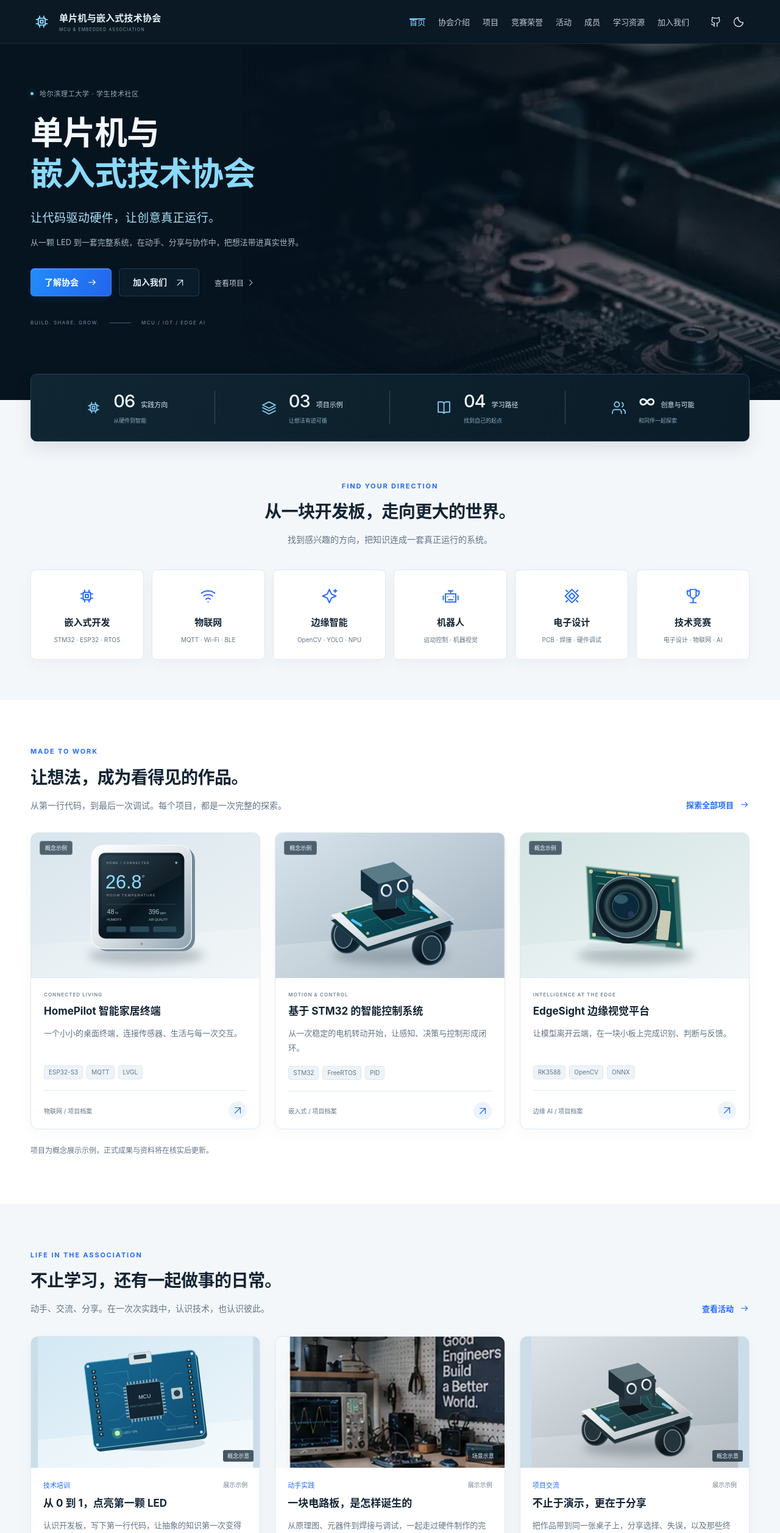
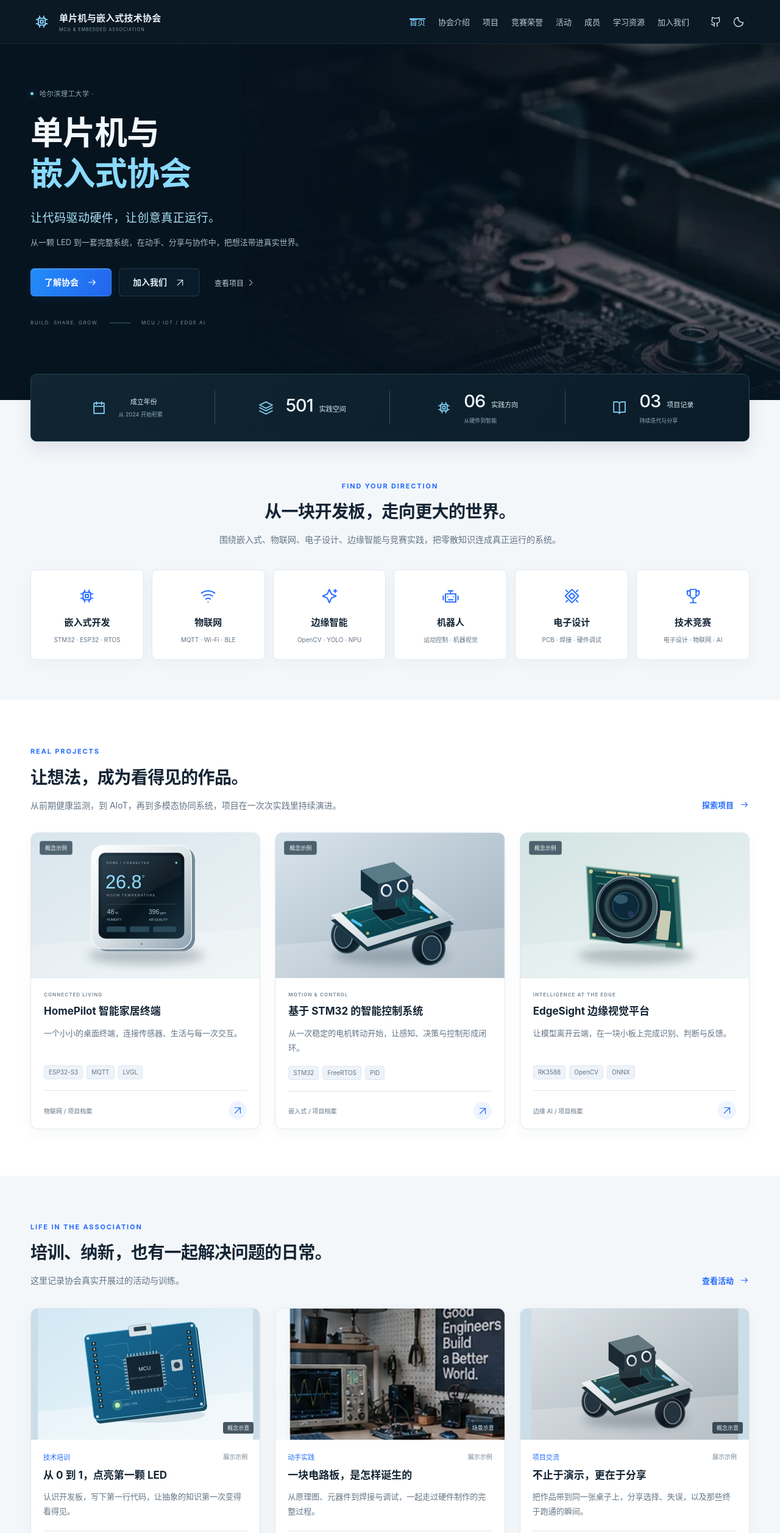
Before and after one commit to wante30/embedded-association-site, a React (Vite) app: page / in a window 1280 px wide. Shown: the top 2514 px of the page at 61% size. Built offline with nearby package versions, Linux system fonts and the light colour scheme.

Commit message:
content: replace homepage preview copy with real association information

```diff
--- a/src/pages/Home.tsx
+++ b/src/pages/Home.tsx
@@ -1,13 +1,13 @@
-import { site, projects, activities, directions, learningPaths } from '../content';
+import { site, projects, activities, directions } from '../content';
 import { Link } from '../lib/router';
 import { Icon } from '../components/Icon';
 import { ProjectCard, ActivityCard } from '../components/Cards';
 import { Directions, JoinBanner, SectionTitle } from '../components/UI';
 export default function Home() { return <>
-  <section className="home-hero"><div className="hero-photo" role="img" aria-label="电路板视觉示意"/><div className="hero-vignette"/><div className="container hero-content"><span className="hero-eyebrow"><i/>{site.school} · 学生技术社区</span><h1>单片机与<br/><span>嵌入式技术协会</span></h1><p className="hero-tagline">{site.tagline}</p><p className="hero-description">{site.description}</p><div className="hero-actions"><Link to="/about" className="button button--primary">了解协会<Icon name="arrow" size={18}/></Link><Link to="/join" className="button button--glass">加入我们<Icon name="diagonal" size={17}/></Link><Link to="/projects" className="hero-text-link">查看项目<Icon name="chevron" size={15}/></Link></div><div className="hero-signature"><span>BUILD. SHARE. GROW.</span><div/><span>MCU / IOT / EDGE AI</span></div></div></section>
-  <div className="container stats-wrap"><section className="stats-bar" aria-label="网站内容概览">{[{ icon: 'cpu', value: String(directions.length).padStart(2,'0'), title: '实践方向', text: '从硬件到智能' }, { icon: 'layers', value: String(projects.length).padStart(2,'0'), title: '项目示例', text: '让想法有迹可循' }, { icon: 'book', value: String(learningPaths.length).padStart(2,'0'), title: '学习路径', text: '找到自己的起点' }, { icon: 'users', value: '∞', title: '创意与可能', text: '和同伴一起探索' }].map(s => <div className="stat" key={s.title}><Icon name={s.icon} size={25}/><div><strong>{s.value}</strong><span>{s.title}</span><small>{s.text}</small></div></div>)}</section></div>
-  <section className="section home-directions"><div className="container"><SectionTitle centered eyebrow="FIND YOUR DIRECTION" title="从一块开发板，走向更大的世界。" description="找到感兴趣的方向，把知识连成一套真正运行的系统。"/><Directions compact/></div></section>
-  <section className="section section--white"><div className="container"><SectionTitle eyebrow="MADE TO WORK" title="让想法，成为看得见的作品。" description="从第一行代码，到最后一次调试。每个项目，都是一次完整的探索。" to="/projects" action="探索全部项目"/><div className="project-grid">{projects.map(p => <ProjectCard key={p.id} project={p}/>)}</div><p className="quiet-note">项目为概念展示示例，正式成果与资料将在核实后更新。</p></div></section>
-  <section className="section"><div className="container"><SectionTitle eyebrow="LIFE IN THE ASSOCIATION" title="不止学习，还有一起做事的日常。" description="动手、交流、分享。在一次次实践中，认识技术，也认识彼此。" to="/activities" action="查看活动"/><div className="activity-grid">{activities.map(a => <ActivityCard key={a.id} activity={a}/>)}</div></div></section>
+  <section className="home-hero"><div className="hero-photo" role="img" aria-label="嵌入式电路板视觉背景"/><div className="hero-vignette"/><div className="container hero-content"><span className="hero-eyebrow"><i/>{site.school} · {site.college}</span><h1>单片机与<br/><span>嵌入式协会</span></h1><p className="hero-tagline">{site.tagline}</p><p className="hero-description">{site.description}</p><div className="hero-actions"><Link to="/about" className="button button--primary">了解协会<Icon name="arrow" size={18}/></Link><Link to="/join" className="button button--glass">加入我们<Icon name="diagonal" size={17}/></Link><Link to="/projects" className="hero-text-link">查看项目<Icon name="chevron" size={15}/></Link></div><div className="hero-signature"><span>BUILD. SHARE. GROW.</span><div/><span>MCU / IOT / EDGE AI</span></div></div></section>
+  <div className="container stats-wrap"><section className="stats-bar" aria-label="协会概览">{[{ icon: 'calendar', value: site.founded, title: '成立年份', text: '从 2024 开始积累' }, { icon: 'layers', value: '501', title: '实践空间', text: site.location }, { icon: 'cpu', value: String(directions.length).padStart(2,'0'), title: '实践方向', text: '从硬件到智能' }, { icon: 'book', value: String(projects.length).padStart(2,'0'), title: '项目记录', text: '持续迭代与分享' }].map(s => <div className="stat" key={s.title}><Icon name={s.icon} size={25}/><div><strong>{s.value}</strong><span>{s.title}</span><small>{s.text}</small></div></div>)}</section></div>
+  <section className="section home-directions"><div className="container"><SectionTitle centered eyebrow="FIND YOUR DIRECTION" title="从一块开发板，走向更大的世界。" description="围绕嵌入式、物联网、电子设计、边缘智能与竞赛实践，把零散知识连成真正运行的系统。"/><Directions compact/></div></section>
+  <section className="section section--white"><div className="container"><SectionTitle eyebrow="REAL PROJECTS" title="让想法，成为看得见的作品。" description="从前期健康监测，到 AIoT，再到多模态协同系统，项目在一次次实践里持续演进。" to="/projects" action="探索项目"/><div className="project-grid">{projects.map(p => <ProjectCard key={p.id} project={p}/>)}</div></div></section>
+  <section className="section"><div className="container"><SectionTitle eyebrow="LIFE IN THE ASSOCIATION" title="培训、纳新，也有一起解决问题的日常。" description="这里记录协会真实开展过的活动与训练。" to="/activities" action="查看活动"/><div className="activity-grid">{activities.map(a => <ActivityCard key={a.id} activity={a}/>)}</div></div></section>
   <section className="home-manifesto"><div className="container"><span>01 / OUR BELIEF</span><h2>好的想法，<span>值得被做出来。</span></h2><p>保持好奇，认真动手。把经验分享给下一位同行的人。</p><Link className="text-link" to="/about">认识我们的协会<Icon name="arrow" size={18}/></Link></div><svg viewBox="0 0 1440 160" preserveAspectRatio="none" aria-hidden="true"><path d="M0 95Q200 0 420 100T900 105T1440 60V160H0Z" fill="#143145"/><path d="M0 110Q240 30 460 117T960 118T1440 90" fill="none" stroke="#4c96b6" opacity=".45"/></svg></section><JoinBanner/>
 </>; }
```
